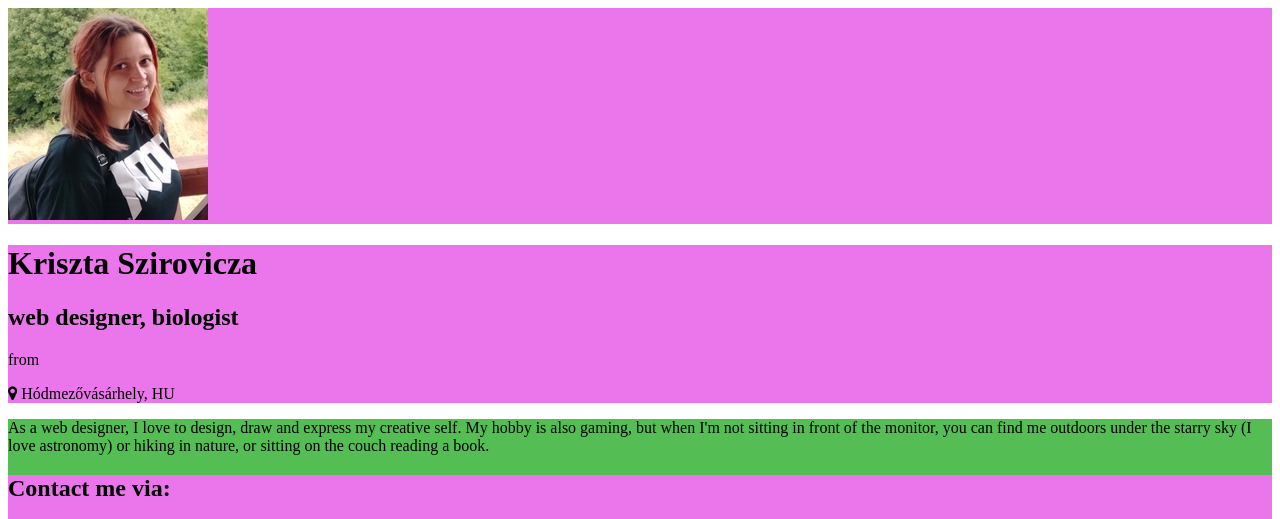
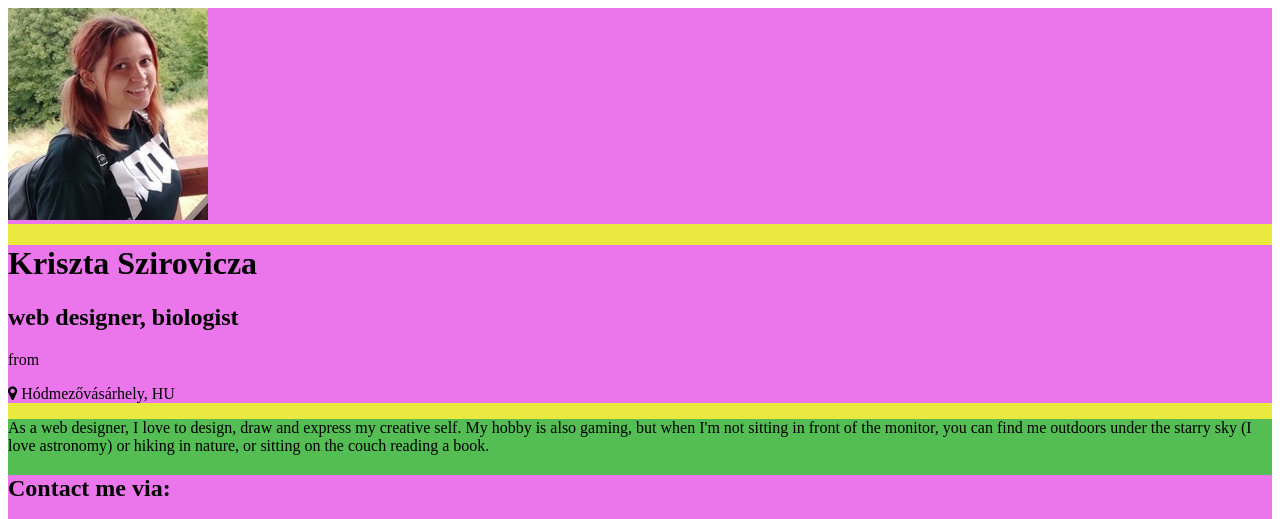
Before and after one commit to Sleepwalker224/My-own-online-business-card, a plain HTML site: page index.html in a window 1280 px wide. Shown: the top 519 px of the page. Drawn offline with Linux system fonts and the light colour scheme.

Commit message:
modifications in css

```diff
--- a/style.css
+++ b/style.css
@@ -1,4 +1,4 @@
-  #profil-card{
+  #profile-card{
     background-color: rgb(233, 233, 63);
   }
 
```
